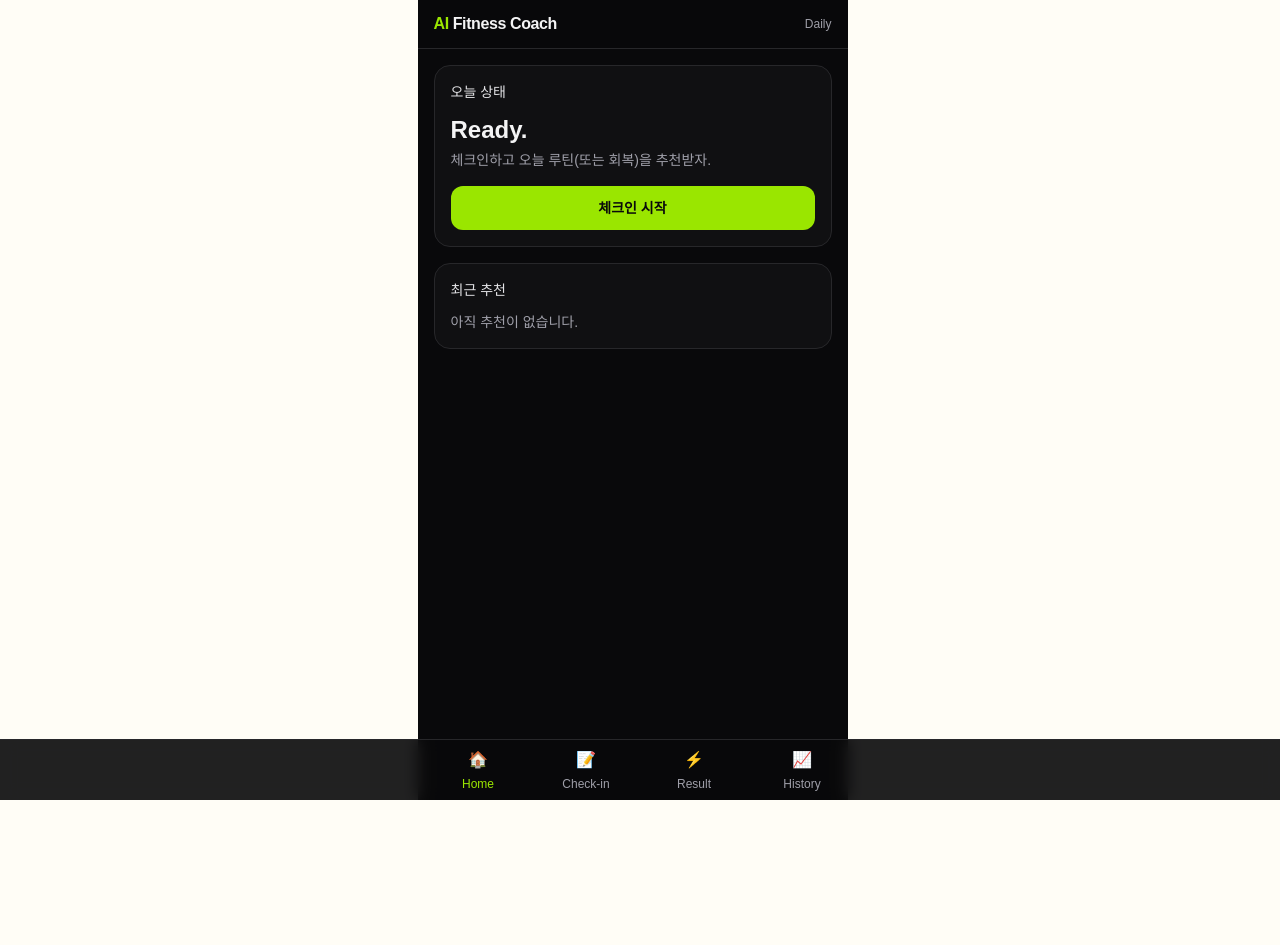
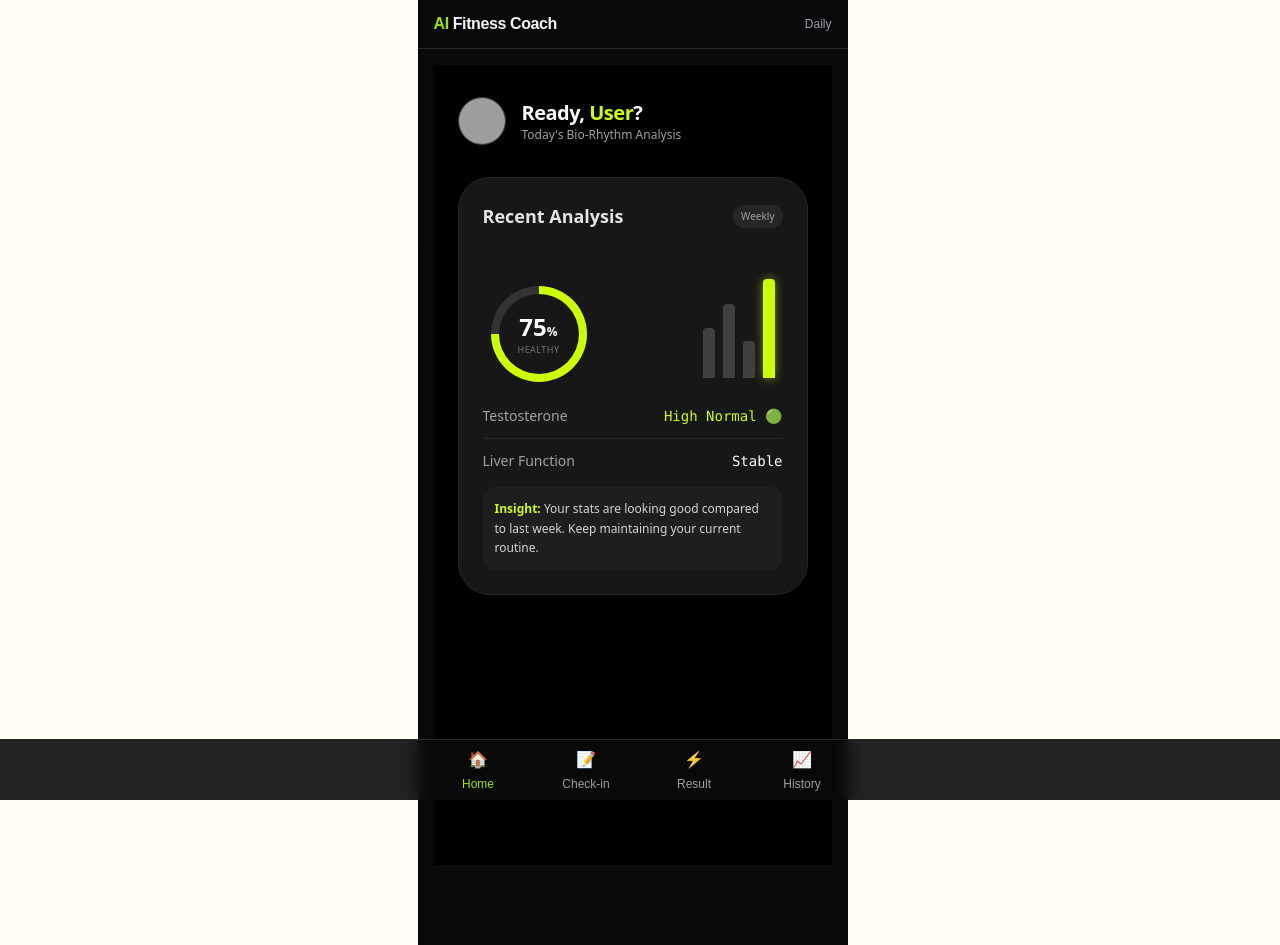
Before and after one commit to rexyoon/AIHealthCare, a React (Vite) app: page / in a window 1280 px wide. Before the commit the page ends 800 px from the top, so only its background shows below. Built offline with nearby package versions, Linux system fonts and the light colour scheme; no server answers; grey boxes are pictures that could not be loaded; a web font is replaced by a local one.

Commit message:
홈화면 기본 구현

```diff
--- /dev/null
+++ b/src/pages/HealthcareHome.tsx
@@ -0,0 +1,86 @@
+import React from 'react';
+
+export default function HealthcareHome() {
+  return (
+    // 전체 컨테이너: 모바일 뷰처럼 보이게 max-w-md 설정 (실제 앱에선 제거 가능)
+    <div className="min-h-screen bg-black text-white flex justify-center font-sans">
+      <div className="w-full max-w-md px-6 py-8 flex flex-col gap-8">
+
+        {/*  상단 헤더 영역 */}
+        <header className="flex items-center gap-4">
+          <div className="w-12 h-12 rounded-full bg-neutral-800 overflow-hidden border border-neutral-700">
+            {/* 프로필 이미지 플레이스홀더 */}
+            <img
+              src="https://api.dicebear.com/7.x/avataaars/svg?seed=Felix"
+              alt="Profile"
+              className="w-full h-full object-cover"
+            />
+          </div>
+          <div className="flex flex-col">
+            <h1 className="text-xl font-bold tracking-tight">
+              Ready, <span className="text-[#CCFF00]">User</span>?
+            </h1>
+            <p className="text-xs text-neutral-400">Today's Bio-Rhythm Analysis</p>
+          </div>
+        </header>
+
+
+        {/* 대시보드 요약 카드 */}
+        <section className="bg-neutral-900 rounded-[2rem] p-6 shadow-2xl border border-neutral-800">
+          <div className="flex justify-between items-center mb-6">
+            <h2 className="text-lg font-semibold text-neutral-200">Recent Analysis</h2>
+            <span className="text-[10px] px-2 py-1 rounded-full bg-neutral-800 text-neutral-400">Weekly</span>
+          </div>
+
+          {/* 차트 영역 (라이브러리 없이 CSS로 구현) */}
+          <div className="flex justify-between items-end h-32 mb-6 px-2">
+
+            {/* 왼쪽: 원형 게이지 차트 (conic-gradient 사용) */}
+            <div className="relative w-24 h-24 flex items-center justify-center">
+              {/* 바깥쪽 원 (CSS Gradient로 게이지 표현) */}
+              <div
+                className="absolute inset-0 rounded-full"
+                style={{
+                  background: `conic-gradient(#CCFF00 75%, #333 0)`
+                }}
+              ></div>
+              {/* 안쪽 구멍 (도넛 모양 만들기) */}
+              <div className="absolute inset-2 bg-neutral-900 rounded-full flex flex-col items-center justify-center">
+                <span className="text-2xl font-bold text-white">75<span className="text-xs">%</span></span>
+                <span className="text-[9px] text-neutral-500 uppercase tracking-wider">Healthy</span>
+              </div>
+            </div>
+
+            {/* 오른쪽: 막대 차트 */}
+            <div className="flex items-end gap-2 h-full pb-1">
+              {/* 막대들 */}
+              <div className="w-3 bg-neutral-700 rounded-t-sm h-[40%]"></div>
+              <div className="w-3 bg-neutral-700 rounded-t-sm h-[60%]"></div>
+              <div className="w-3 bg-neutral-700 rounded-t-sm h-[30%]"></div>
+              <div className="w-3 bg-[#CCFF00] rounded-t-sm h-[80%] shadow-[0_0_10px_rgba(204,255,0,0.5)]"></div>
+            </div>
+          </div>
+
+          {/* 하단 텍스트 정보 */}
+          <div className="space-y-3">
+            <div className="flex justify-between items-center text-sm border-b border-neutral-800 pb-3">
+              <span className="text-neutral-400">Testosterone</span>
+              <span className="font-mono text-[#CCFF00]">High Normal 🟢</span>
+            </div>
+            <div className="flex justify-between items-center text-sm">
+              <span className="text-neutral-400">Liver Function</span>
+              <span className="font-mono text-white">Stable</span>
+            </div>
+
+            <div className="mt-4 p-3 bg-neutral-800/50 rounded-xl">
+               <p className="text-xs text-neutral-300 leading-relaxed">
+                 <span className="text-[#CCFF00] font-bold">Insight:</span> Your stats are looking good compared to last week. Keep maintaining your current routine.
+               </p>
+            </div>
+          </div>
+        </section>
+
+      </div>
+    </div>
+  );
+}
--- a/src/routes/router.tsx
+++ b/src/routes/router.tsx
@@ -1,21 +1,19 @@
 import AiChat from "@/pages/ai/aichat";
 import CheckIn from "@/pages/CheckIn/CheckIn";
-import Dashboard from "@/pages/Dashboard/Dashboard";
 import History from "@/pages/History/History";
 import Result from "@/pages/Result/Result";
 import { Navigate, Route, Routes } from "react-router-dom";
-
+import HealthcareHome from "@/pages/HealthcareHome";
 
 export default function AppRouter() {
   return (
     <Routes>
 
-      <Route path="/" element={<Dashboard />} />
       <Route path="/checkin" element={<CheckIn />} />
       <Route path="/result" element={<Result />} />
       <Route path="/history" element={<History />} />
       <Route path="/ai/aichat" element={<AiChat />} /> {/* AI 채팅 페이지 추가 */}
-
+      <Route path="/" element={<HealthcareHome />} />
       <Route path="*" element={<Navigate to="/" replace />} />
     </Routes>
   );
```
